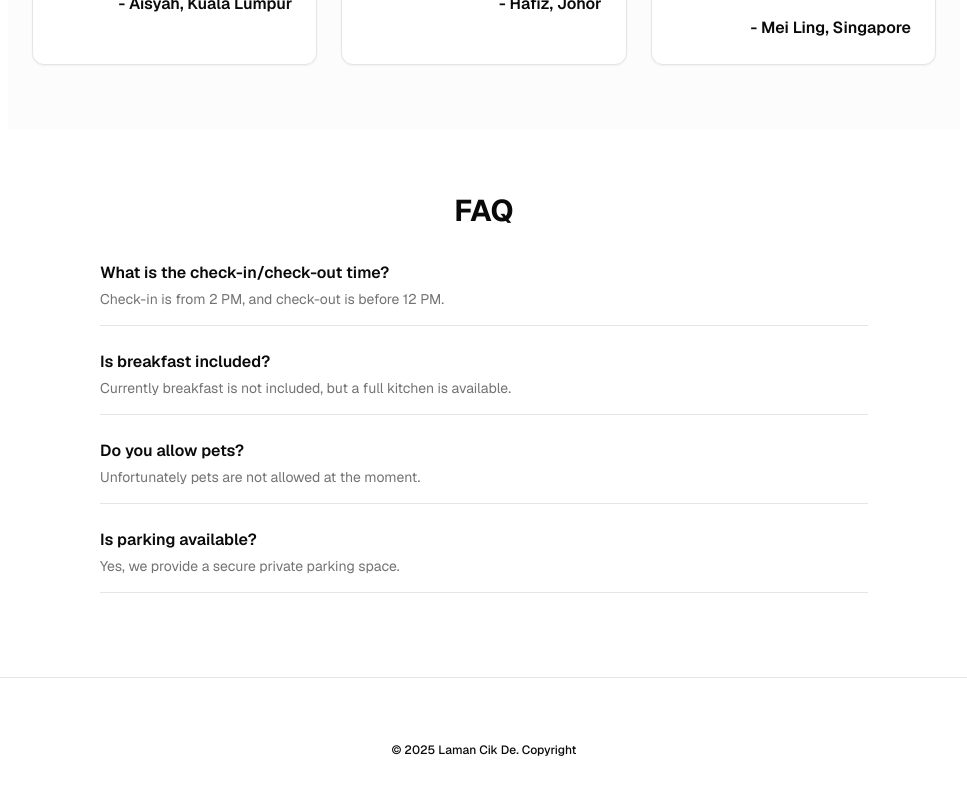
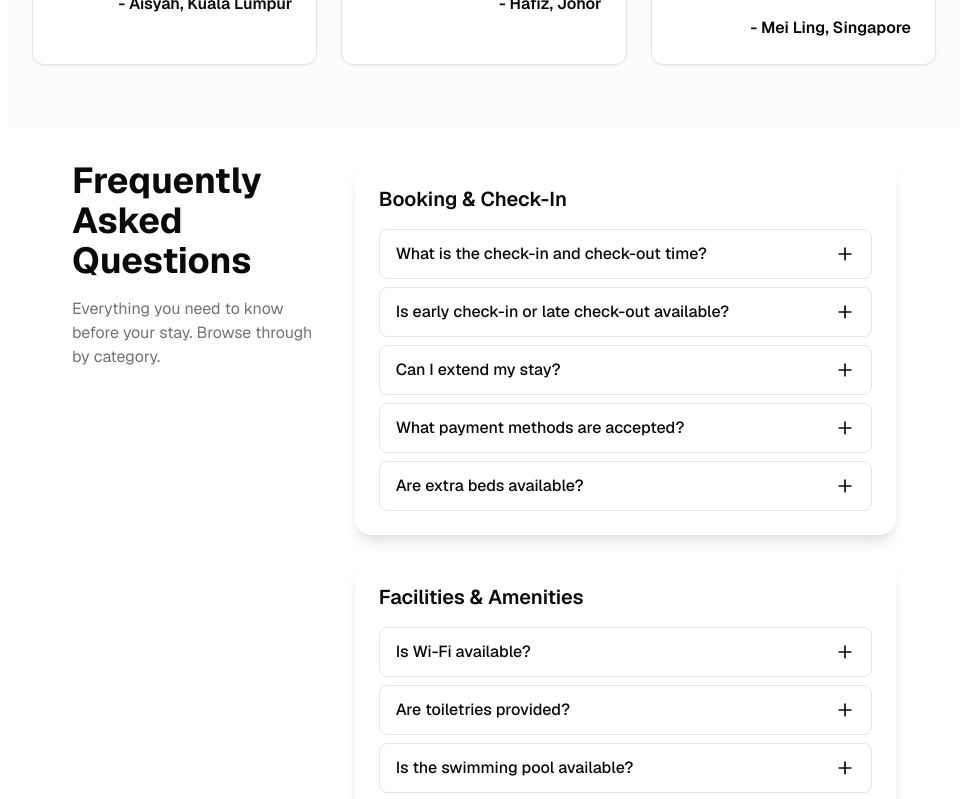
Before and after one commit to MuhdSaifulnizam15/homestay, a Next.js app: page /en in a window 1280 px wide. Shown: the part 1780-2579 px from the top of the page, without its empty margins (156-1123 px from the left). Built offline with nearby package versions, Linux system fonts and the light colour scheme; no server answers.

Commit message:
feat: update FAQ section, move constant to constants file

```diff
--- a/app/[locale]/availability/page.tsx
+++ b/app/[locale]/availability/page.tsx
@@ -2,11 +2,12 @@ import { Header } from "@/components/landing/header"
 import { getLocale } from "../locales"
 import { Footer } from "@/components/landing/footer"
 import { Calendar } from "@/components/calendar"
+import { Locale } from "@/types"
 
 export default async function Availability({
   params,
 }: {
-  params: Promise<{ locale: 'en' | 'bm' }>
+  params: Promise<{ locale: Locale }>
 }) {
   const { locale } = await params
   const translation = await getLocale(locale) // en
--- a/app/[locale]/locales.ts
+++ b/app/[locale]/locales.ts
@@ -1,9 +1,10 @@
+import { Locale } from '@/types'
 import 'server-only'
 
 const locales = {
   en: () => import('../../locales/en.json').then((module) => module.default),
-  bm: () => import('../../locales/bm.json').then((module) => module.default),
+  ms: () => import('../../locales/bm.json').then((module) => module.default),
 }
 
-export const getLocale = async (locale: 'en' | 'bm') =>
+export const getLocale = async (locale: Locale) =>
   locales[locale]()
--- a/app/[locale]/page.tsx
+++ b/app/[locale]/page.tsx
@@ -6,11 +6,12 @@ import { Facility } from "@/components/landing/facility";
 import { Attraction } from "@/components/landing/attraction";
 import { Testimonial } from "@/components/landing/testimonial";
 import { Faq } from "@/components/landing/faq";
+import { Locale } from "@/types";
 
 export default async function Home({
   params,
 }: {
-  params: Promise<{ locale: 'en' | 'bm' }>
+  params: Promise<{ locale: Locale }>
 }) {
   const { locale } = await params
   const translation = await getLocale(locale) // en
@@ -27,7 +28,7 @@ export default async function Home({
             <Facility />
             <Attraction />
             <Testimonial />
-            <Faq />
+            <Faq locale={locale} />
           </main>
         </div>
 
--- a/app/layout.tsx
+++ b/app/layout.tsx
@@ -9,7 +9,7 @@ const defaultUrl = process.env.VERCEL_URL
 
 export const metadata: Metadata = {
   metadataBase: new URL(defaultUrl),
-  title: "Laman Cik De",
+  title: "Laman Cik Germs",
   description: "The fastest way to build apps with Next.js and Supabase",
 };
 
--- a/components/landing/faq.tsx
+++ b/components/landing/faq.tsx
@@ -1,34 +1,58 @@
+"use client";
 
-const Faq = () => {
-  const faqs = [
-    {
-      q: "What is the check-in/check-out time?",
-      a: "Check-in is from 2 PM, and check-out is before 12 PM.",
-    },
-    {
-      q: "Is breakfast included?",
-      a: "Currently breakfast is not included, but a full kitchen is available.",
-    },
-    {
-      q: "Do you allow pets?",
-      a: "Unfortunately pets are not allowed at the moment.",
-    },
-    {
-      q: "Is parking available?",
-      a: "Yes, we provide a secure private parking space.",
-    },
-  ];
+import { FAQS_BY_CATEGORY } from "@/constants";
+import { Locale } from "@/types";
+import * as Accordion from "@radix-ui/react-accordion";
+import { Plus } from "lucide-react";
 
+const Faq = ({ locale }: { locale: Locale }) => {
   return (
-    <section className="py-16 px-6 bg-background">
-      <h2 className="text-3xl font-bold mb-8 text-center">FAQ</h2>
-      <div className="max-w-3xl mx-auto space-y-6">
-        {faqs.map((faq, idx) => (
-          <div key={idx} className="border-b pb-4">
-            <h3 className="font-semibold">{faq.q}</h3>
-            <p className="text-sm text-muted-foreground mt-1">{faq.a}</p>
-          </div>
-        ))}
+    <section className="w-full py-8 px-4 md:px-8 lg:px-16">
+      <div className="max-w-6xl mx-auto grid grid-cols-1 lg:grid-cols-3 gap-12 sm:gap-6">
+        {/* Left section (title) */}
+        <div className="flex flex-col text-center lg:text-left lg:col-span-1">
+          <h2 className="text-3xl md:text-4xl font-bold mb-4">Frequently Asked Questions</h2>
+          <p className="text-muted-foreground">
+            Everything you need to know before your stay. Browse through by category.
+          </p>
+        </div>
+
+        {/* Right section (accordion lists) */}
+        <div className="lg:col-span-2 space-y-6">
+          {FAQS_BY_CATEGORY.map((cat, i) => (
+            <div
+              key={i}
+              className="rounded-2xl shadow-lg bg-white dark:bg-neutral-900 p-4 sm:p-6"
+            >
+              <h3 className="text-xl font-semibold mb-4">{cat.category[locale]}</h3>
+              <Accordion.Root
+                type="single"
+                collapsible
+                className="space-y-2"
+              >
+                {cat.items.map((item, j) => (
+                  <Accordion.Item
+                    key={j}
+                    value={`${cat.category}-${j}`}
+                    className="rounded-lg border border-neutral-200 dark:border-neutral-700 overflow-hidden"
+                  >
+                    <Accordion.Header>
+                      <Accordion.Trigger
+                        className="flex w-full items-center justify-between px-4 py-3 text-left font-medium hover:bg-neutral-100 dark:hover:bg-neutral-800 transition"
+                      >
+                        {item.question[locale]}
+                        <Plus className="h-5 w-5 shrink-0 transition-transform duration-200 radix-state-open:rotate-45" />
+                      </Accordion.Trigger>
+                    </Accordion.Header>
+                    <Accordion.Content className="px-4 pb-4 text-sm text-neutral-600 dark:text-neutral-300">
+                      {item.answer[locale]}
+                    </Accordion.Content>
+                  </Accordion.Item>
+                ))}
+              </Accordion.Root>
+            </div>
+          ))}
+        </div>
       </div>
     </section>
   );
--- a/components/landing/language-switcher.tsx
+++ b/components/landing/language-switcher.tsx
@@ -8,11 +8,10 @@ import {
   DropdownMenuRadioItem,
   DropdownMenuTrigger,
 } from "@/components/ui/dropdown-menu";
+import { SUPPORTED_LOCALES } from "@/constants";
 // import { Globe } from "lucide-react";
 import { usePathname, useRouter } from "next/navigation";
 import { useEffect, useState } from "react";
-
-const SUPPORTED_LOCALES = ["en", "bm", "cn"];
 
 const LanguageSwitcher = () => {
   const [mounted, setMounted] = useState(false);
@@ -57,7 +56,7 @@ const LanguageSwitcher = () => {
           onValueChange={(locale) => handleChange(locale)}
         >
           <DropdownMenuRadioItem value="en">English</DropdownMenuRadioItem>
-          <DropdownMenuRadioItem value="bm">Bahasa Melayu</DropdownMenuRadioItem>
+          <DropdownMenuRadioItem value="ms">Bahasa Melayu</DropdownMenuRadioItem>
           {/* <DropdownMenuRadioItem value="cn">中文</DropdownMenuRadioItem> */}
         </DropdownMenuRadioGroup>
       </DropdownMenuContent>
--- a/constants/index.ts
+++ b/constants/index.ts
@@ -18,6 +18,9 @@ import {
   WavesLadder,
   Wifi
 } from "lucide-react";
+
+export const SUPPORTED_LOCALES = ["en", "ms", "cn"];
+export const DEFAULT_LOCALE = "en";
 
 export const HOLIDAYS = [
   // Public Holidays 2025
--- a/lib/supabase/middleware.ts
+++ b/lib/supabase/middleware.ts
@@ -1,9 +1,7 @@
 import { createServerClient } from "@supabase/ssr";
 import { NextResponse, type NextRequest } from "next/server";
 import { hasEnvVars } from "../utils";
-
-const SUPPORTED_LOCALES = ["en", "bm", "cn"];
-const DEFAULT_LOCALE = "en";
+import { DEFAULT_LOCALE, SUPPORTED_LOCALES } from "@/constants";
 
 export async function updateSession(request: NextRequest) {
   let supabaseResponse = NextResponse.next({
--- a/locales/en.json
+++ b/locales/en.json
@@ -1,6 +1,6 @@
 {
   "header": {
-    "title": "Laman Cik De"
+    "title": "Laman Germs"
   },
   "home": {
     "title": "Feel the comfort at our homestay"
--- a/types/index.ts
+++ b/types/index.ts
@@ -11,3 +11,5 @@ export type AttractionCategory = {
   category: string;
   items: Attraction[];
 };
+
+export type Locale = "en" | "ms";
```
